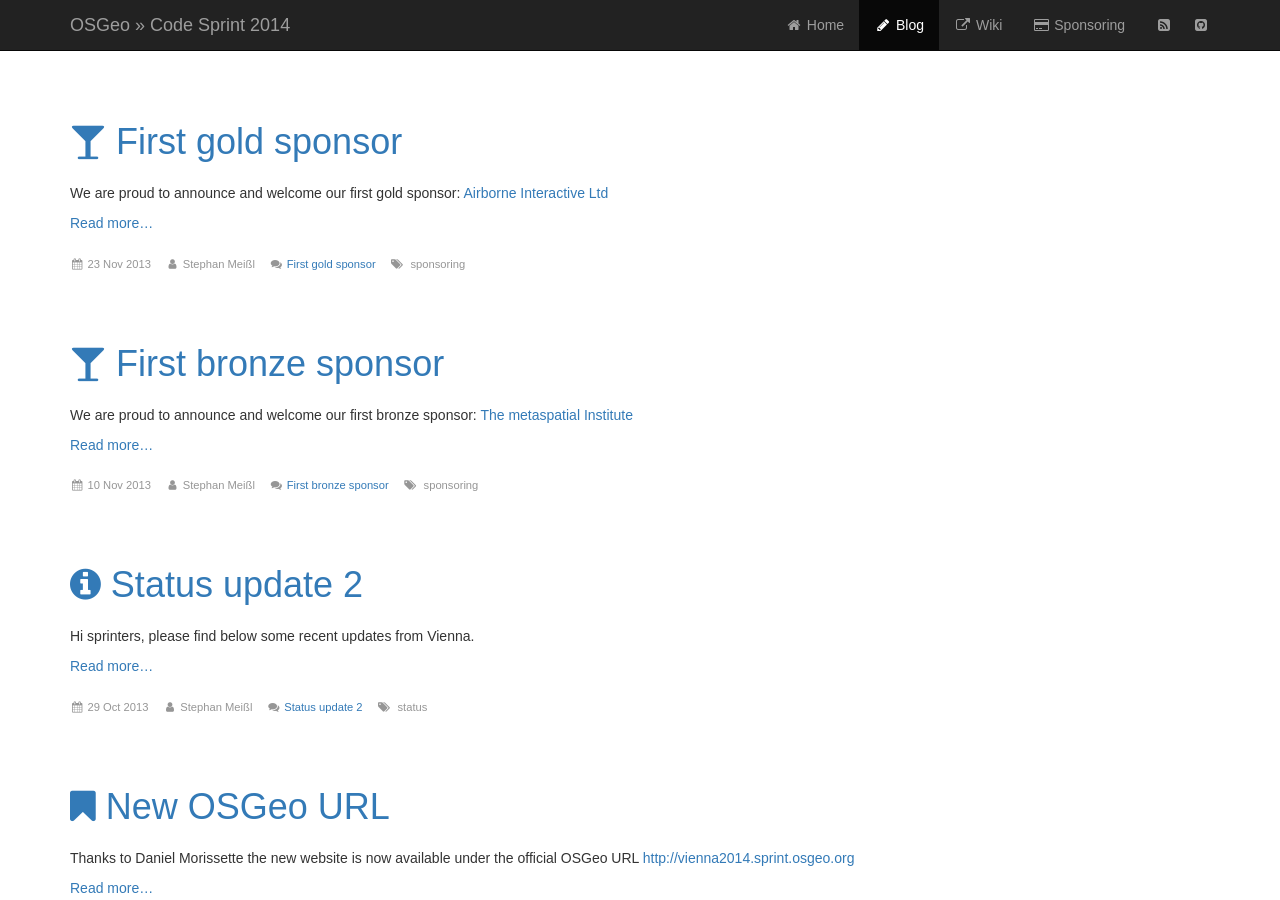
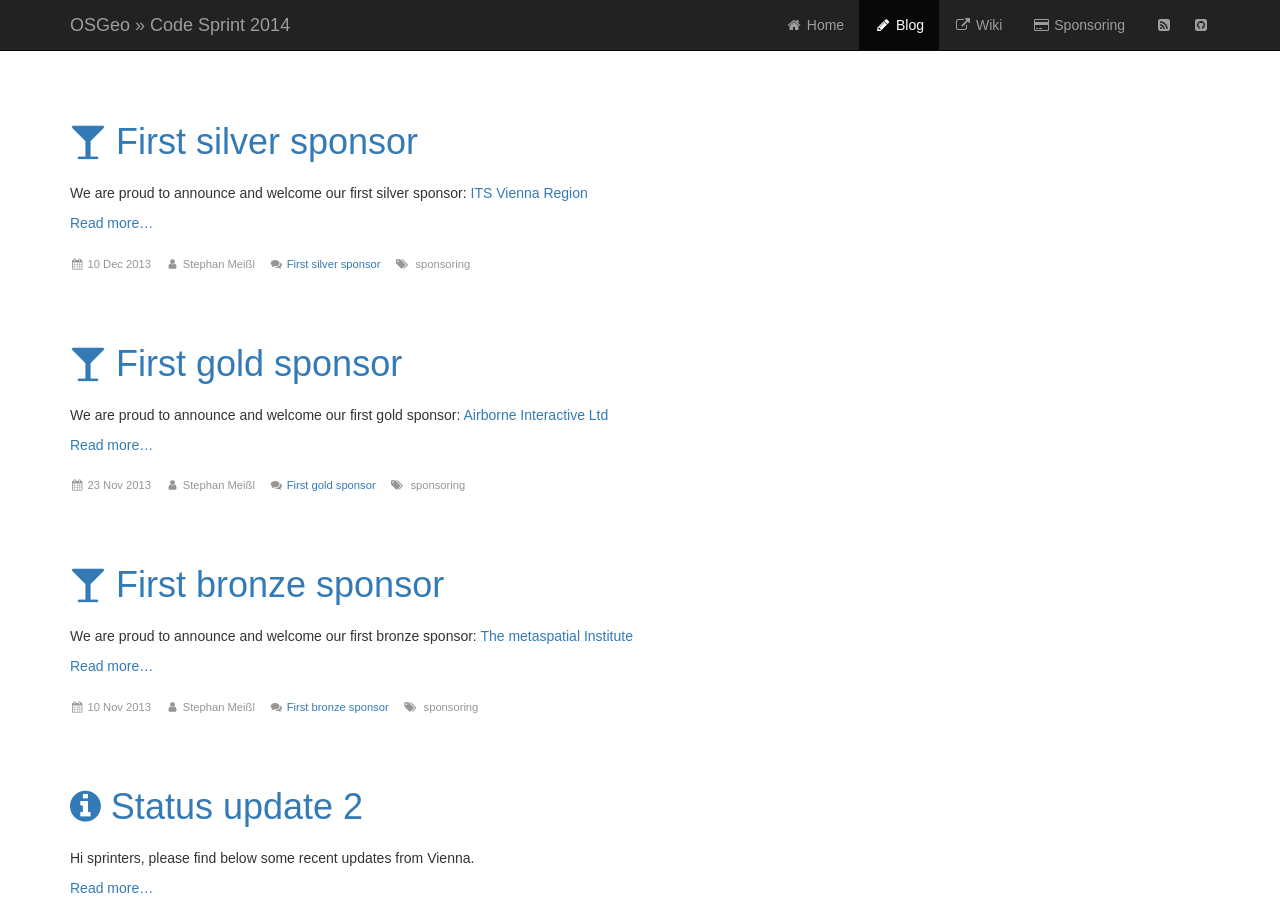
Before and after one commit to EOX-A/vienna_code_sprint_2014, a Jekyll site: the page built from blog.html, in a window 1280 px wide and 900 px high. Built offline with Jekyll 4.4.1, drawn with Linux system fonts in a browser that asks for light colours; nearby versions of some CDN libraries; some web fonts are replaced; Markdown is read by kramdown in place of the engine named in the settings; a script that is not in the unit is left out; comment, search, counter and statistics services are not loaded.

Commit message:
Adding first silver sponsor ITS Vienna Region.

```diff
--- /dev/null
+++ b/_posts/2013-12-10-first-silver-sponsor.markdown
@@ -0,0 +1,16 @@
+---
+layout: post
+title:  First silver sponsor
+date:   2013-12-10
+author: Stephan Meißl
+tags:   sponsoring
+icon:   fa-glass
+---
+
+We are proud to announce and welcome our first silver sponsor: [ITS Vienna Region](http://www.anachb.at/mehr)
+
+[![ITS Vienna Region]({{ site.baseurl}}/assets/Logo-ITS-VR_big.jpg)](http://www.anachb.at/mehr "ITS Vienna Region")
+
+ITS Vienna Region offers a real time traffic info service for all means of transport. Enter your start address in the below widget to get routed to the Code Sprint venue.
+
+<iframe src="http://service1.its-viennaregion.at/widget/widget/?prefilltype=prefillDestination&prefilladdress=Stadlauer%20Stra%C3%9Fe%2056&lang=en" width="320" height="200" border="0" frameBorder="0" scrolling="no" style="overflow:hidden"></iframe>
```
Also changed, not shown: index.md (+1 -1 lines), assets/Logo-ITS-VR.jpg (added), assets/Logo-ITS-VR_big.jpg (added).
